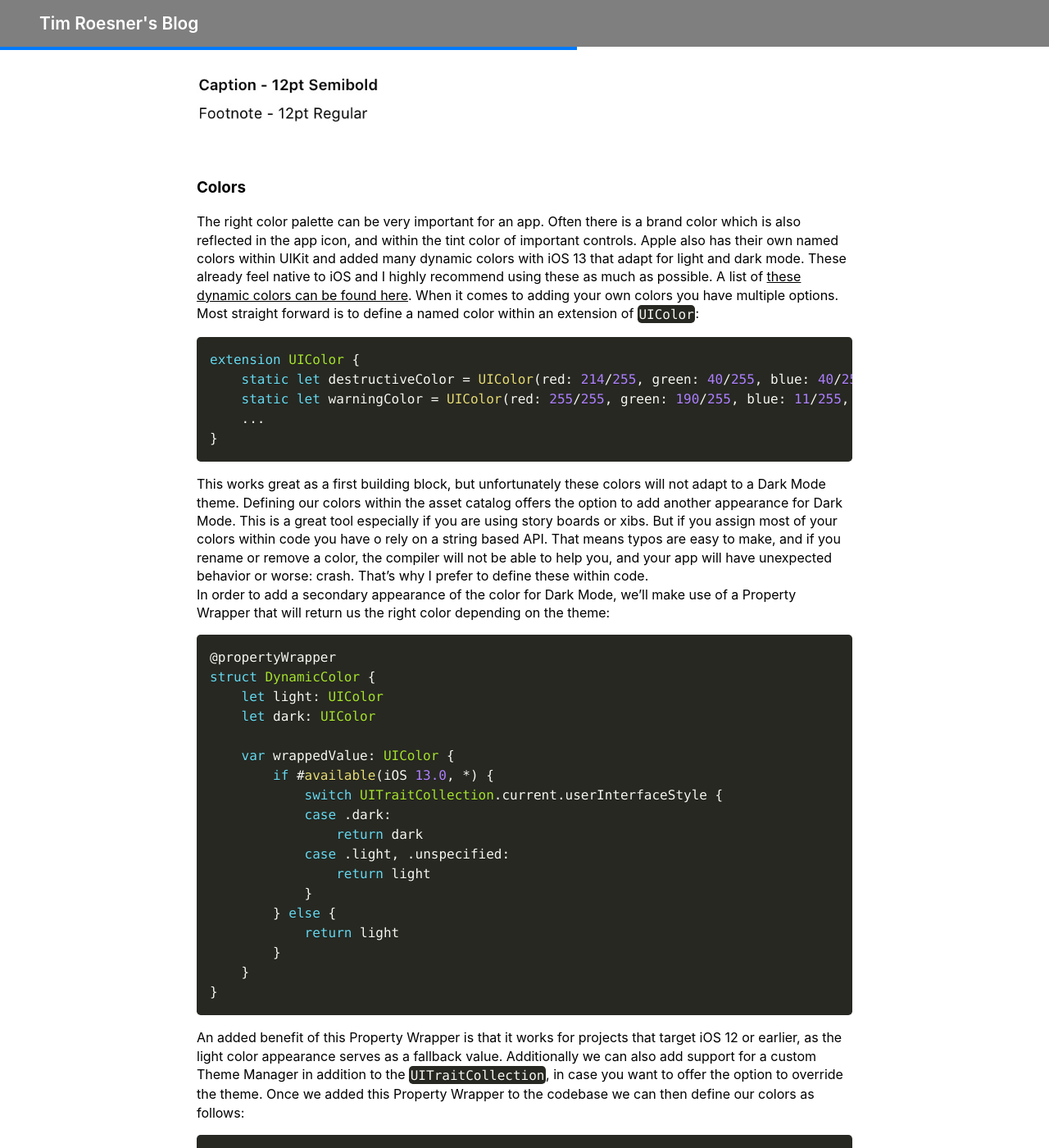
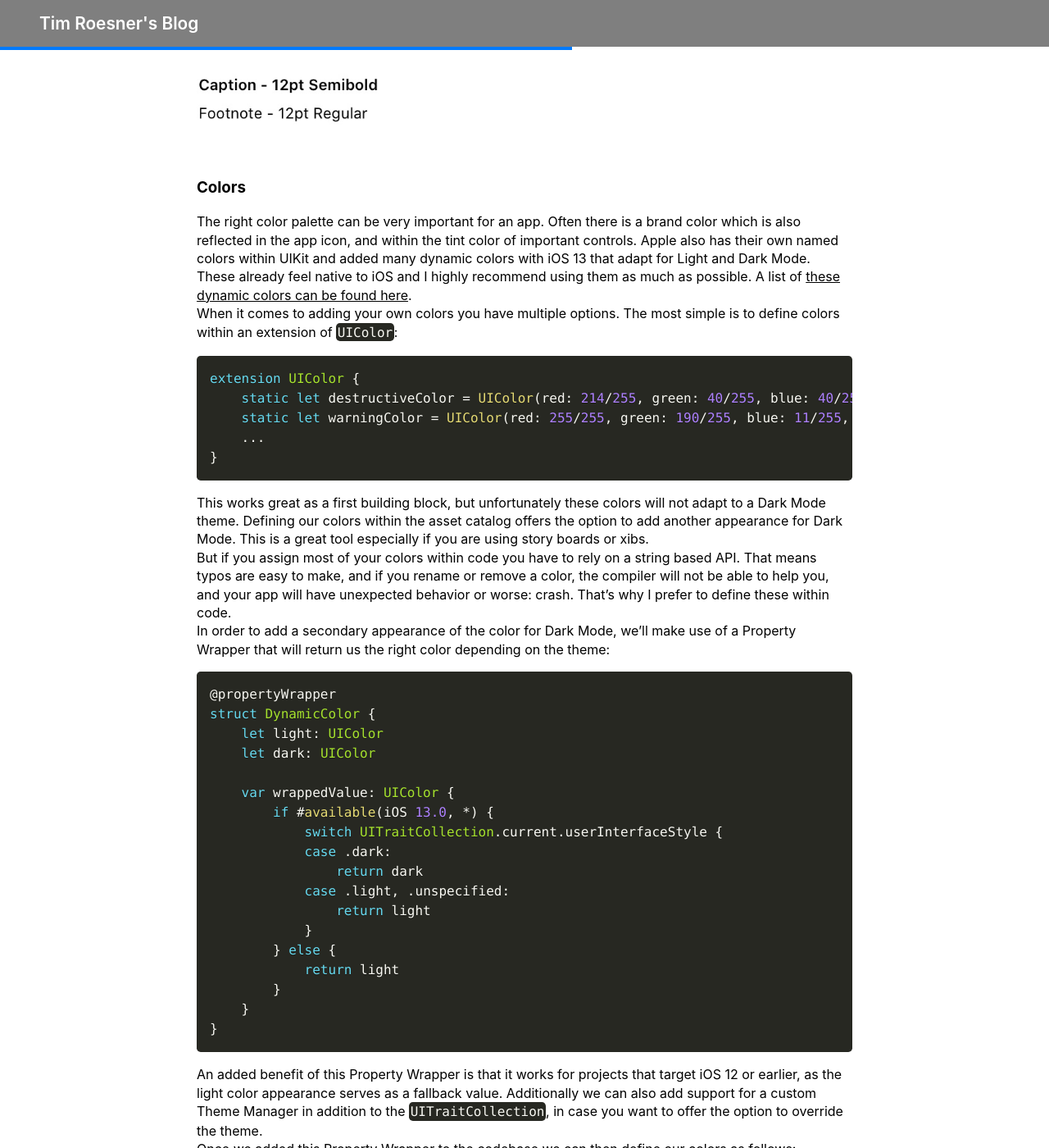
Before and after one commit to timroesner/Blog, a Jekyll site: the page built from _posts/2020-05-03-starting-your-ios-design-system.md, in a window 1280 px wide and 1400 px high, scrolled down 3034 px. Shown: the whole window at 82% size. Built offline with Jekyll 4.4.1, drawn with Linux system fonts in a browser that asks for light colours; nearby versions of some CDN libraries; some of the changed text lies outside the part shown.

Commit message:
Styles and wording changes

````diff
--- a/_posts/2020-05-03-starting-your-ios-design-system.md
+++ b/_posts/2020-05-03-starting-your-ios-design-system.md
@@ -40,7 +40,7 @@ Having these extensions on `CGFloat` and `UIEdgeInsets` then allows you to use t
 ![Margins Example](./assets/images/DesignSystem/Margins.jpeg)
 
 ### Text Styles
-Every app contains some text, which makes styling text an important component of your app. Most likely you're using `San Francisco` the default iOS font within your app, and you probably encountered the [default text styles](https://developer.apple.com/design/human-interface-guidelines/ios/visual-design/typography/#dynamic-type-sizes) that Apple offers. The great part about these are that they support Dynamic Type right out of the box, but I often found them to be too limiting. The following 12 text styles are the ones I regularly use, most of them come in a `Regular` and `Semibold` variant, making them versatile while still supporting Dynamic Type:
+Every app contains some text, which makes styling text an important component of your app. Most likely you're using `San Francisco` the default iOS font within your app, and you probably encountered the [default text styles](https://developer.apple.com/design/human-interface-guidelines/ios/visual-design/typography/#dynamic-type-sizes) that Apple offers. The great part about these are that they support Dynamic Type right out of the box, but I often found them to be too limiting. The following 11 text styles are the ones I regularly use, most of them come in a `Regular` and `Semibold` variant, making them versatile while still supporting Dynamic Type:
 
 ```swift
 extension UIFont {
@@ -80,13 +80,13 @@ extension UIFont {
 
 Apple provides us with `UIFontMetrics` based on their preferred font styles, they are responsible for the scaling factor of the dynamic font sizes. Since we don't want all of them growing at the same rate we base them off the closest Apple equivalent.
 Another aspect is semantic naming of these text styles, so if we were to modify them in the future, for example their font weight, we don't need to change the naming as a result of it, since it reflects purpose and not style.
-Here is what all of these text styles looks like:
+Here is what all of these text styles look like:
 
 ![Text Styles Example](./assets/images/DesignSystem/TextStyles.jpeg)
 
 ### Colors
-The right color palette can be very important for an app. Often there is a brand color which is also reflected in the app icon, and within the tint color of important controls. Apple also has their own named colors within UIKit and added many dynamic colors with iOS 13 that adapt for light and dark mode. These already feel native to iOS and I highly recommend using these as much as possible. A list of [these dynamic colors can be found here](https://developer.apple.com/documentation/uikit/uicolor/ui_element_colors).
-When it comes to adding your own colors you have multiple options. Most straight forward is to define a named color within an extension of `UIColor`:
+The right color palette can be very important for an app. Often there is a brand color which is also reflected in the app icon, and within the tint color of important controls. Apple also has their own named colors within UIKit and added many dynamic colors with iOS 13 that adapt for Light and Dark Mode. These already feel native to iOS and I highly recommend using them as much as possible. A list of [these dynamic colors can be found here](https://developer.apple.com/documentation/uikit/uicolor/ui_element_colors).
+When it comes to adding your own colors you have multiple options. The most simple is to define colors within an extension of `UIColor`:
 
 ```swift
 extension UIColor {
@@ -97,7 +97,7 @@ extension UIColor {
 ```
 
 This works great as a first building block, but unfortunately these colors will not adapt to a Dark Mode theme. Defining our colors within the asset catalog offers the option to add another appearance for Dark Mode. This is a great tool especially if you are using story boards or xibs.
-But if you assign most of your colors within code you have o rely on a string based API. That means typos are easy to make, and if you rename or remove a color, the compiler will not be able to help you, and your app will have unexpected behavior or worse: crash. That's why I prefer to define these within code.
+But if you assign most of your colors within code you have to rely on a string based API. That means typos are easy to make, and if you rename or remove a color, the compiler will not be able to help you, and your app will have unexpected behavior or worse: crash. That's why I prefer to define these within code.
 In order to add a secondary appearance of the color for Dark Mode, we'll make use of a Property Wrapper that will return us the right color depending on the theme:
 
 ```swift
@@ -135,11 +135,11 @@ struct Theme {
 You'll notice that we can't define these dynamic colors within an extension of `UIColor` since those (currently) don't support Property Wrappers. If you still like to keep all your colors in one place, which you should, we can store them within a struct called `Theme`.
 
 ### Icons
-Icons are another important factor that determine the look of your app. Again Apple did us a huge favor with iOS 13 when they released SF Symbols, which I've [written about previously](/using-sf-symbols). However sometimes you don't find the right icon within these, or you support iOS 12 and will have to add a `PDF` version to the asset catalog anyways. Now more than ever it's important to select the template image option, as you are likely to change the tint color based on your theme.
+Icons are another important factor that determine the look of your app. Again Apple did us a huge favor with iOS 13 when they released SF Symbols, which I've [written about previously](/using-sf-symbols).   However sometimes you don't find the right icon within these, or you support iOS 12 and have to add a `PDF` version to the asset catalog anyways. Now more than ever it's important to select the template image option, as you are likely to change the tint color based on your theme.
 Similar to the color assets, image assets use string based APIs, which come with the same drawbacks when renaming or removing. To combat this issue and give us compile time assurance, we can create a Build Phase that creates code references to these image assets at compile time. Let me know if you are interested in how to achieve this and I can share the script I use to generate these in a separate post.
 
 ### Elevation
-Elevations refer to the shadow applied to a view to make it appear as if it is elevated from the page. Again we use an extension, this time on `UIView` and a custom enum type for our different levels, which also defines the offset, radius, and opacity for each:
+Elevations refer to the shadow applied to a view to make it appear as if it is elevated from the page. Again we use an extension, this time on `UIView` and a custom enum type for our different levels, which also defines the `offset`, `radius`, and `opacity` for each:
 
 ```swift
 public enum Elevation {
@@ -202,5 +202,5 @@ These Primitives are often very unique to your project and depend on your needs,
 If the answer to both of these is `Yes` then chances are it belongs within the Primitives of your Design System.
 
 ## Summary
-These are just the first steps you can take to create your own iOS Design System. Depending on your team size I highly recommend working together with a designer to get these principles in place. There are also some tools like [Zeplin]() that can help you to create a Design System from high fidelity mock ups produced with Figma, or Sketch.
+These are just the first steps you can take to create your own iOS Design System. Depending on your team size I highly recommend working together with a designer to get these principles in place. There are also some tools like [Zeplin](https://zeplin.io) that can help you to retrieve colors, icons, and text styles from high fidelity mock ups produced with Figma, or Sketch.
 Some Design Systems go even further and also include reusable animations, or other frequently used patters. If you already have a Design System in place I'm interested to hear what is included in yours.
````
